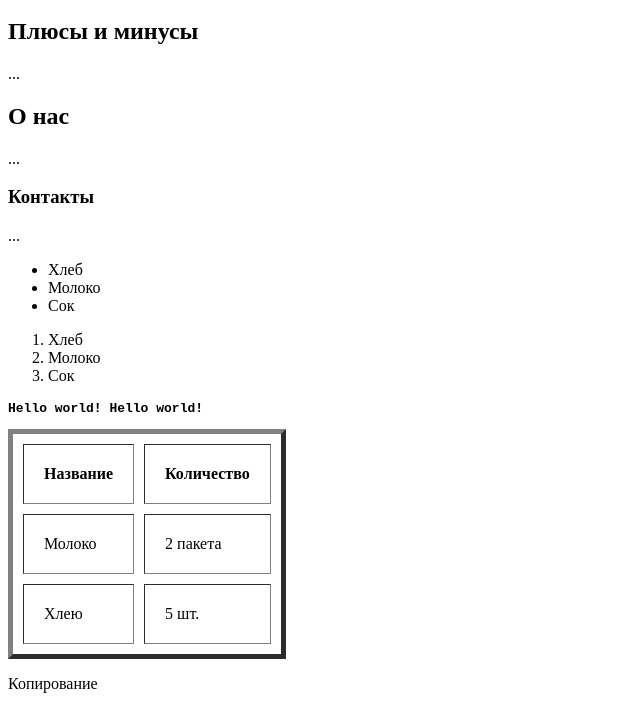
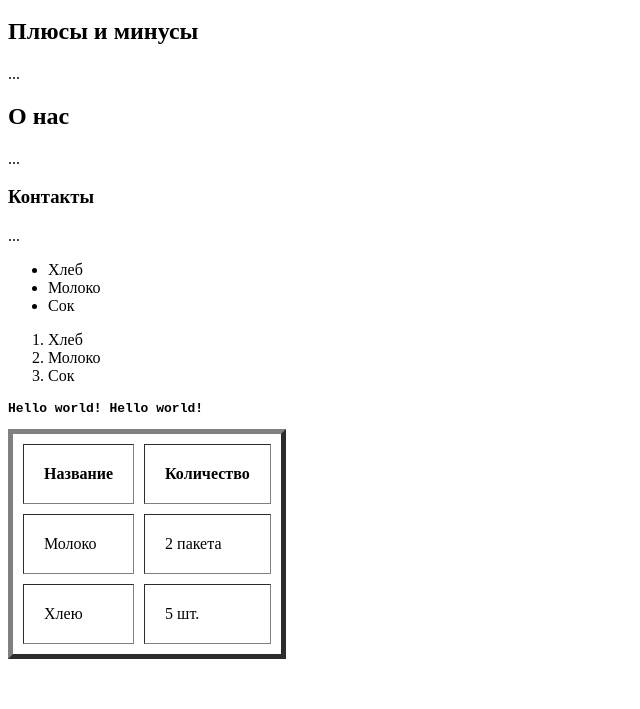
Before and after one commit to Alex-Krajn/module_html_and_css, a plain HTML site: page Lesson 2/index.html in a window 1280 px wide. Shown: the part 418-1127 px from the top of the page, without its empty margins (0-640 px from the left). After the commit the page ends 1085 px from the top, so only its background shows below. Drawn offline with Linux system fonts and the light colour scheme.

Commit message:
delete copy

```diff
--- a/Lesson 2/index.html
+++ b/Lesson 2/index.html
@@ -77,7 +77,6 @@
             </table>
         </section>
 
-        <p>Копирование</p>
     </main>
     <footer></footer>
 </body>
```
